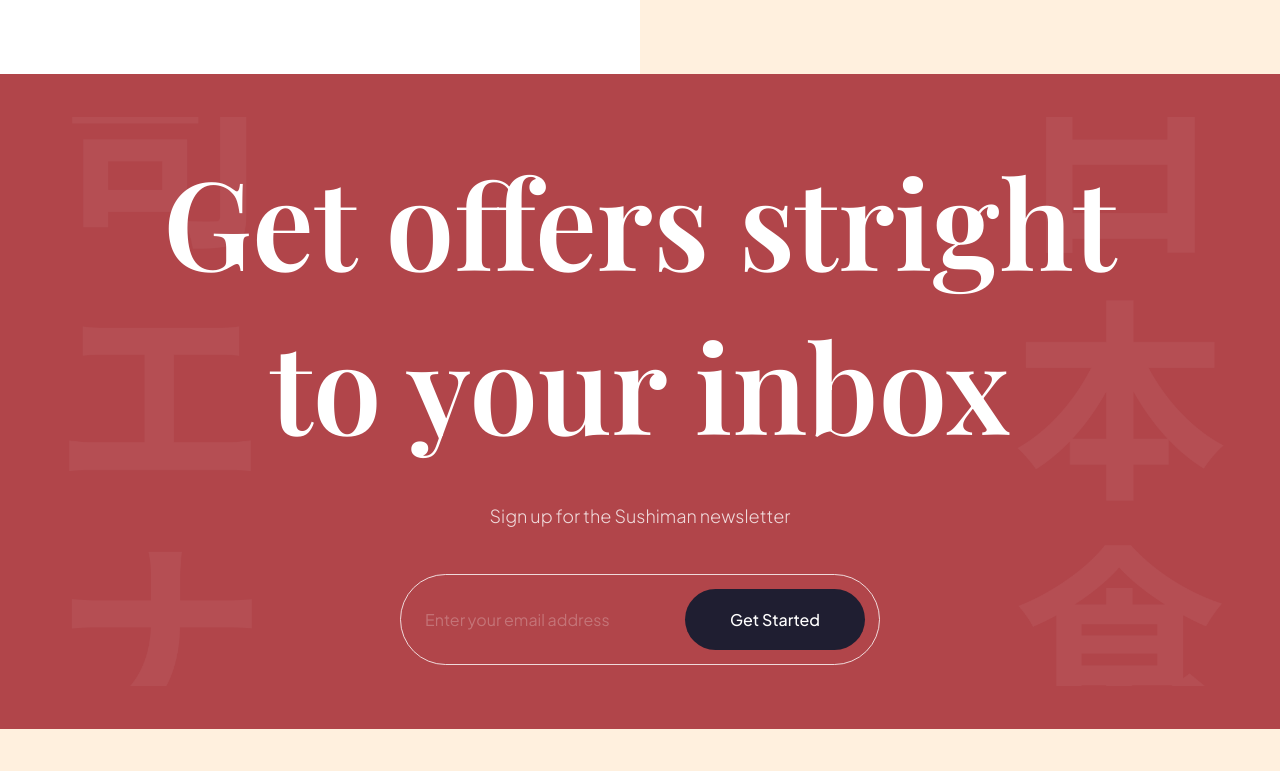
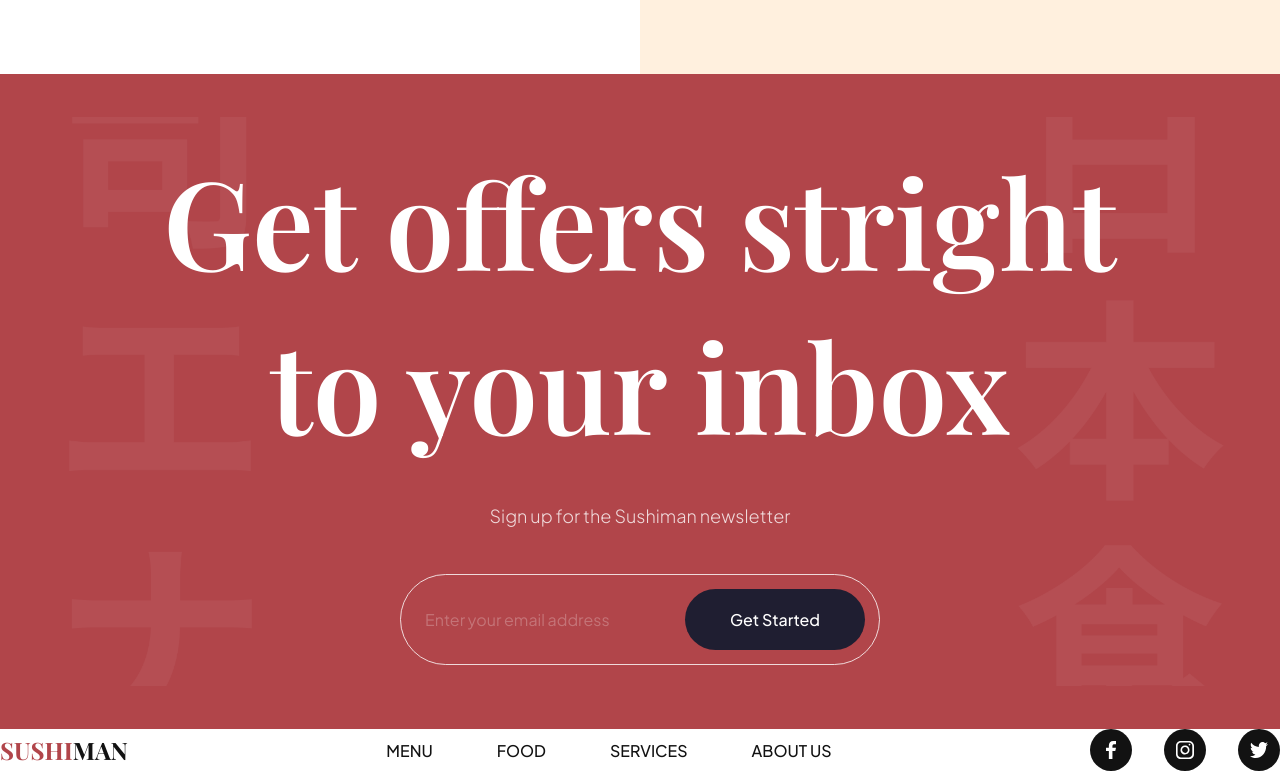
Before and after one commit to napatsawan-az/sushi-web, a website built with Vite: page index.html in a window 1280 px wide. Shown: the part 3620-4391 px from the top of the page. Before the commit the page ends 4349 px from the top, so only its background shows below. Built offline with nearby package versions, Linux system fonts and the light colour scheme; files whose address does not match are found by name.

Commit message:
Add footer

```diff
--- a/css/sections/footer.css
+++ b/css/sections/footer.css
@@ -0,0 +1,55 @@
+.footer {
+  width: 100%;
+  padding: 20px, 40px;
+  background: var(--color-white);
+  flex-wrap: wrap;
+  gap: 20px;
+  overflow: hidden;
+}
+
+.footer__logo {
+  font-size: 24px;
+  font-weight: bold;
+  font-family: var(--playfair-display);
+  text-transform: uppercase;
+  color: var(--secondary-color);
+  cursor: pointer;
+}
+
+.footer__logo span {
+  color: var(--primary-color);
+}
+
+.footer ul {
+  list-style: none;
+  display: flex;
+  flex-wrap: wrap;
+  flex-direction: row;
+  gap: 64px;
+}
+
+.footer ul:last-child {
+  gap: 32px;
+}
+
+.footer__nav li {
+  font-size: 16px;
+  font-weight: 500;
+  font-family: var(--plus-jakarta-sans);
+  text-transform: uppercase;
+  color: var(--secondary-color);
+  cursor: pointer;
+}
+
+.footer__social li {
+  width: 42px;
+  height: 42px;
+  background-color: var(--secondary-color);
+  border-radius: 100%;
+}
+
+.footer__social li img {
+  width: 45%;
+  height: 45%;
+  object-fit: contain;
+}
--- a/css/style.css
+++ b/css/style.css
@@ -8,7 +8,7 @@
 @import url("sections/popular.css");
 @import url("sections/trending.css");
 @import url("sections/subscribe.css");
-/* @import url("sections/footer.css"); */
+@import url("sections/footer.css");
 
 /* CSS variables for reusablity across all files (including above imported) */
 :root {
--- a/index.html
+++ b/index.html
@@ -379,6 +379,30 @@
       </div>
     </section>
 
+    <!-- Footer -->
+    <footer class="footer flex-between">
+      <h3 class="footer__logo"><span>Sushi</span>man</h3>
+
+      <ul class="footer__nav">
+        <li><a href="#menu">Menu</a></li>
+        <li><a href="#food">Food</a></li>
+        <li><a href="#services">Services</a></li>
+        <li><a href="#about-us">About Us</a></li>
+      </ul>
+
+      <ul class="footer__social">
+        <li class="flex-center">
+          <img src="assets//facebook.svg" alt="facebook" />
+        </li>
+        <li class="flex-center">
+          <img src="assets//instagram.svg" alt="instagram" />
+        </li>
+        <li class="flex-center">
+          <img src="assets//twitter.svg" alt="twitter" />
+        </li>
+      </ul>
+    </footer>
+
     <script src="js/script.js" type="module"></script>
   </body>
 </html>
```
